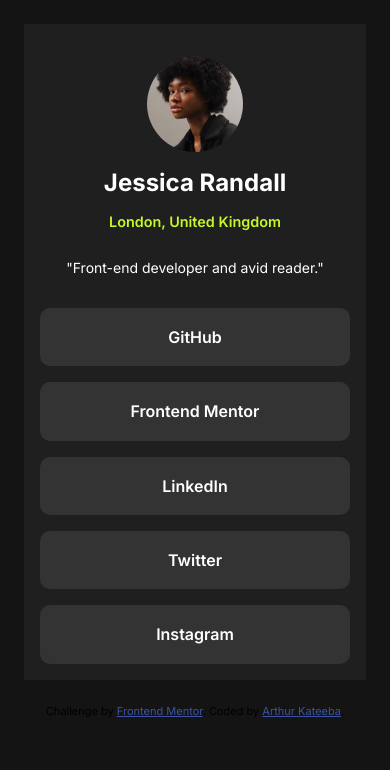
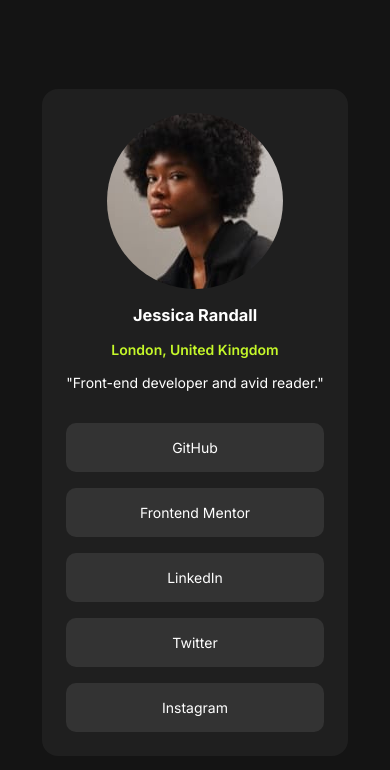
Before and after one commit to ArthKate/fmc-social-links-profile, a plain HTML site: page index.html in a window 390 px wide. Drawn offline with Linux system fonts and the light colour scheme.

Commit message:
starting over with mobile first approach

```diff
--- a/index.html
+++ b/index.html
@@ -13,7 +13,7 @@
 <body>
   <main class="container">
     <section class="profile">
-      <section class="avatar">
+      <section class="avatar-section">
         <img src="./assets/images/avatar-jessica.jpeg" alt="Jessica Randall's image">
         <h3>Jessica Randall</h3>
         <h4>London, United Kingdom</h4>
@@ -26,13 +26,12 @@
         <div class="social-networks">Twitter</div>
         <div class="social-networks">Instagram</div>
       </section>
+
     </section>
-
   </main>
-
-  <div class="attribution">
+  <!-- <div class="attribution">
     Challenge by <a href="https://www.frontendmentor.io?ref=challenge" target="_blank">Frontend Mentor</a>.
-    Coded by <a href="#">Arthur Kateeba</a>.
+    Coded by <a href="#">Arthur Kateeba</a>. -->
   </div>
 </body>
 </html>
--- a/style.css
+++ b/style.css
@@ -20,77 +20,75 @@
 body {
   font-size: 0.875rem;
   font-family: 'Inter', sans-serif;
+  display: flex;
+  justify-content: center;
+  align-items: center;
   background-color: var(--bg-Off-Black);
 }
 
 .container {
   display: flex;
   flex-direction: column;
-  background-color: var(--bg-Dark-Grey);
-  margin: 1.5rem;
+  justify-content: center;
+  align-items: center;
+  gap: 1rem;
+  height: 100vh;
 }
 
 .profile {
   display: flex;
   flex-direction: column;
   align-items: center;
+  gap: 2rem;
   background-color: var(--bg-Dark-Grey);
+  padding: 1.5rem;
+  margin: 1rem;
+  border-radius: 1rem;
 }
 
-.avatar {
-  margin-top: 2rem;
+.avatar-section {
   display: flex;
   flex-direction: column;
-  justify-content: center;
   align-items: center;
   gap: 1rem;
+  width: 100%;
 }
 
-.avatar img {
-
-  width: 6rem;
+img {
   border-radius: 50%;
 }
 
-.avatar h3 {
-  font-size: 1.5rem;
+h3 {
+  color: var(--tx-white);
   font-weight: 700;
-  color: var(--tx-white);
 }
 
-.avatar h4 {
-  font-size: 0.9rem;
+h4 {
+  color: var(--lime-green);
   font-weight: 600;
-  color: var(--lime-green);
-  margin-bottom: 0.8rem;
 }
 
-.avatar p {
-  font-size: 1;
-  font-weight: 400;
-  color: hsl(0, 11%, 100%);
+p {
+  color: var(--tx-white);
 }
 
 .social-links {
   display: flex;
   flex-direction: column;
   gap: 1rem;
-  padding: 1rem 1rem;
-  color: var(--tx-white);
-  margin-top: 1rem;
   width: 100%;
 }
 
 .social-networks {
-  font-size: 1rem;
-  font-weight: 600;
+  text-align: center;
   color: var(--tx-white);
   background-color: var(--bg-Grey);
-  text-align: center;
-  padding: 1.2rem 0;
+  padding: 1rem;
   border-radius: 0.625rem;
-  gap: 1rem;
+
+
 }
+
 
 .attribution {
   font-size: 11px;
```
